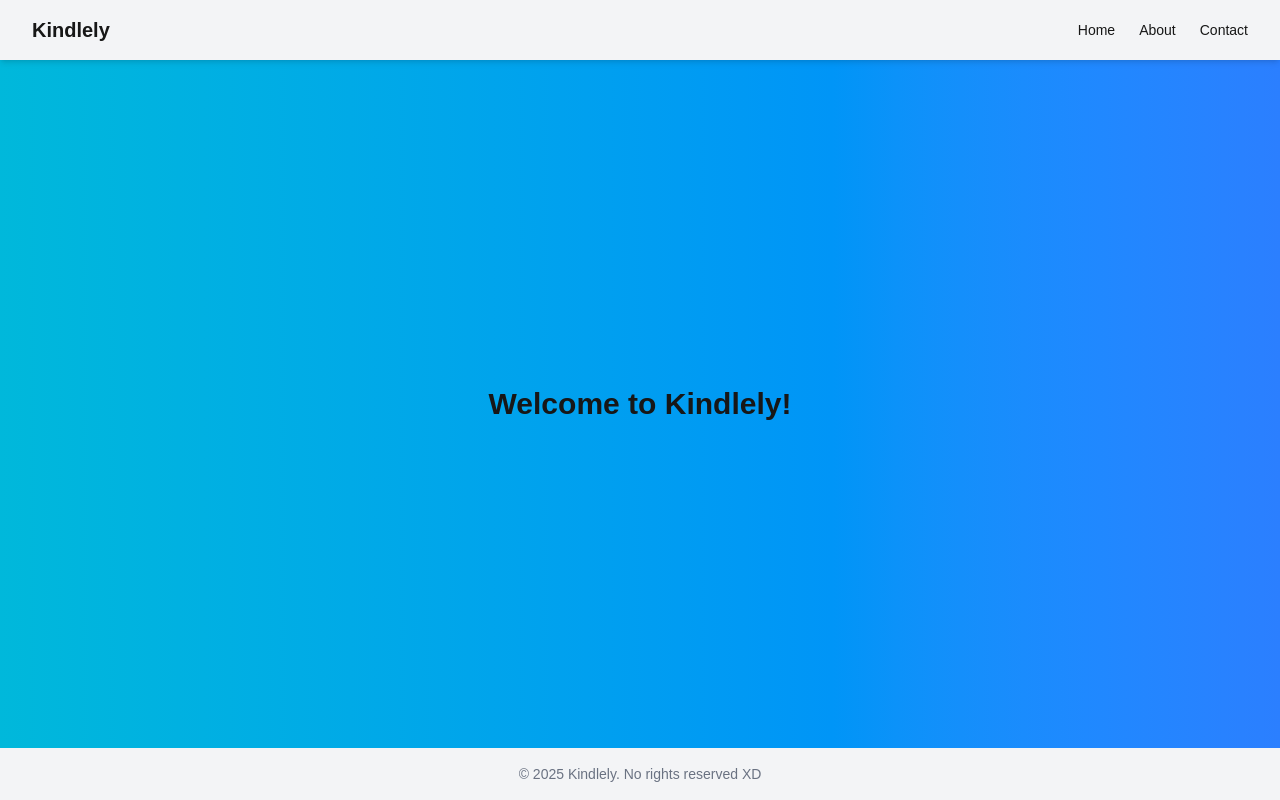
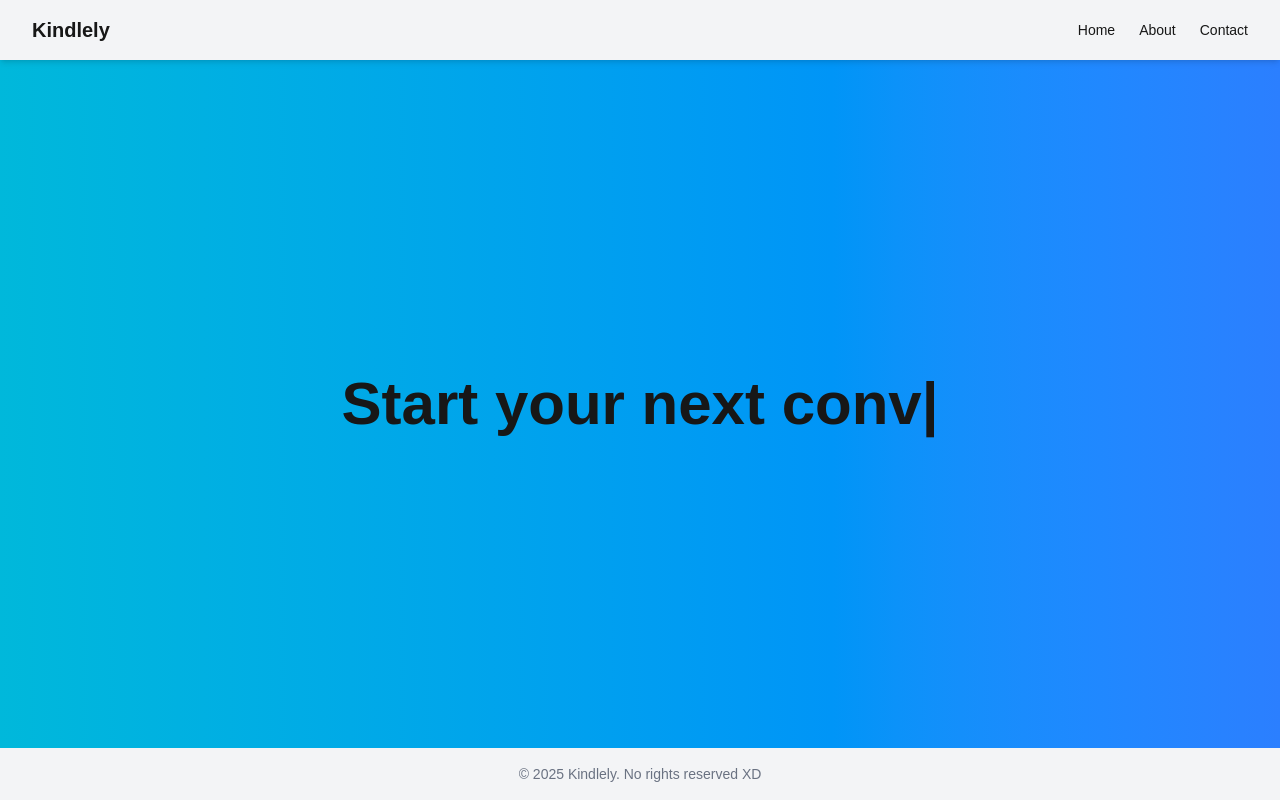
Before and after one commit to KYUTI3/Kindlely, a Next.js app: page / in a window 1280 px wide. Built offline with nearby package versions, Linux system fonts and the light colour scheme.

Commit message:
Hero 1.0

```diff
--- a/components/Hero.tsx
+++ b/components/Hero.tsx
@@ -5,11 +5,19 @@ const Hero = () => {
       <TypeAnimation
       sequence={[
       'Welcome to Kindlely',
+       2000,
+      'Start your next conversation',
        1000,
-      'Two',
+       'with sick conversation starters!',
+       2000,
+       'Such as...',
        1000,
-       'Three',
-       1000
+       'Would you kindly?',
+       1000,
+       'Or...',
+       2000,
+       'Tralaleo tralala!',
+
     ]}
         wrapper="span"
         cursor={true}
--- a/src/pages/index.tsx
+++ b/src/pages/index.tsx
@@ -1,4 +1,5 @@
 import Image from "next/image";
+import Hero from "../../components/Hero";
 import { Geist, Geist_Mono } from "next/font/google";
 
 const geistSans = Geist({
@@ -25,7 +26,7 @@ export default function Home() {
 
 
       <main className="flex-grow flex items-center justify-center">
-        <h2 className="text-3xl font-bold">Welcome to Kindlely!</h2>
+        <h2 className="text-3xl font-bold"> <Hero/> </h2>
       </main>
 
 
```
